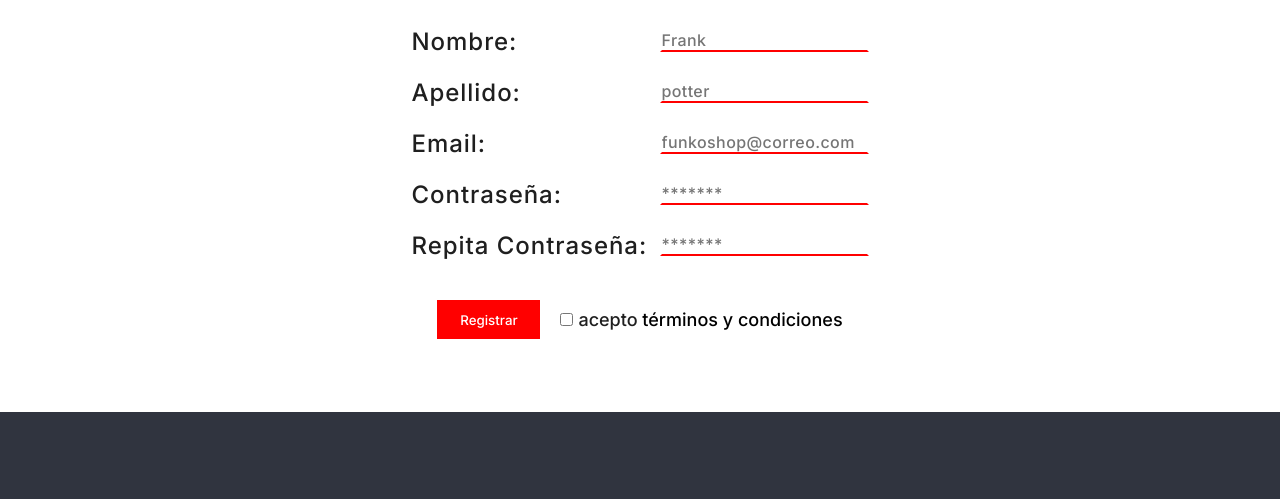
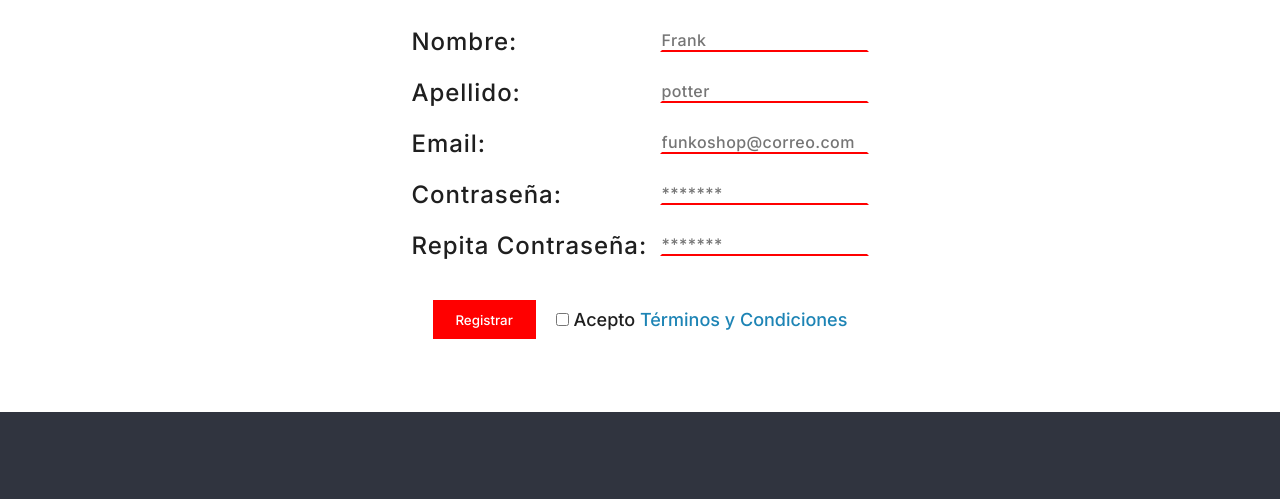
Before and after one commit to SergioT24/ProyectoNodeJS7, a plain HTML site: page ProyectoIntegrador/register.html in a window 1280 px wide. Shown: the part 258-757 px from the top of the page. Drawn offline with Linux system fonts and the light colour scheme.

Commit message:
Update register.html

```diff
--- a/ProyectoIntegrador/register.html
+++ b/ProyectoIntegrador/register.html
@@ -56,7 +56,7 @@
                 <br>
                 <button>Registrar</button>
                 <input type="checkbox" name="Acepto">
-                <p>acepto <a href="#" style= "color:black"> términos y condiciones</a></p>
+                <p>Acepto <a href="#" style= "color:#1D84B5; font-size: 1.8rem;"> Términos y Condiciones</a></p>
             </div>
         </form>
     </main>
```
